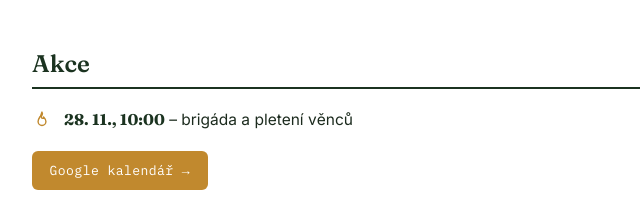
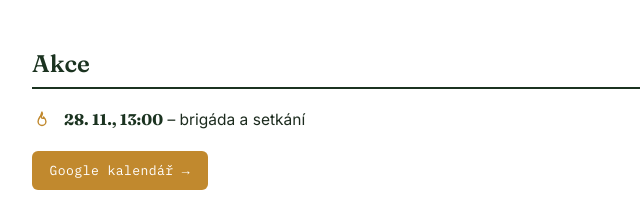
Before and after one commit to l3sy/ZahradaVelkyHaj, a plain HTML site: page index.html in a window 1280 px wide. Shown: the part 1337-1553 px from the top of the page, 272-912 px from the left. Drawn offline with Linux system fonts and the light colour scheme.

Commit message:
Update index.html

```diff
--- a/index.html
+++ b/index.html
@@ -504,7 +504,7 @@
             <path d="M12 2.5c1.8 2.7-0.8 3.8-0.8 5.6 0 1 .6 1.9 1.4 1.9s1.3-.8 1.3-1.7c1.8 1.9 2.8 3.7 2.8 5.5a4.7 4.7 0 0 1-9.4 0c0-2.8 1.8-4.8 2.8-6.5.5-.9 1.1-2.7 1.9-4.8Z"></path>
           </svg>
           <span class="event-text">
-            <strong>28. 11., 10:00</strong> – <span data-cs>brigáda a pletení věnců</span><span data-en>work day &amp; social gathering</span>
+            <strong>28. 11., 13:00</strong> – <span data-cs>brigáda a setkání</span><span data-en>work day &amp; social gathering</span>
           </span>
         </li>
       </ul>
```
